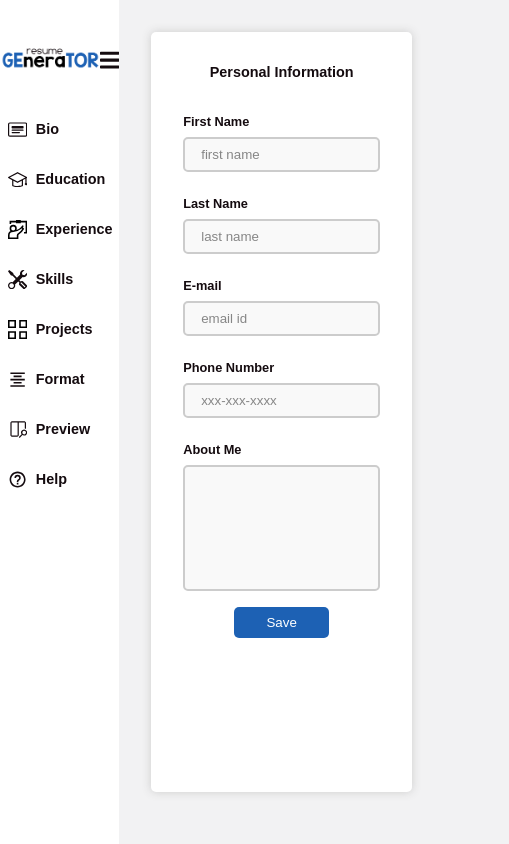
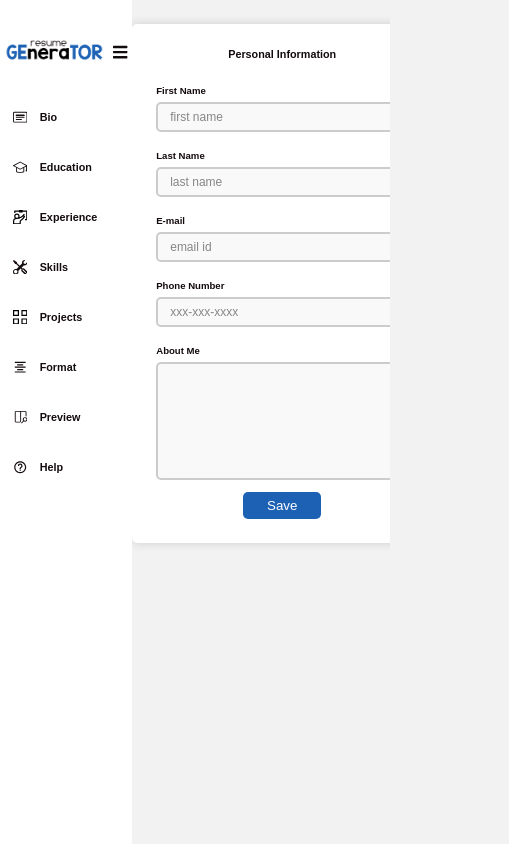
Before and after one commit to iamMadhanMohan/resume-generator, a React (Create React App) app: page / in a window 390 px wide. Shown: the whole page, 509 px wide, since content can reach past the window. Built offline with nearby package versions, Linux system fonts and the light colour scheme.

Commit message:
added responsive css

```diff
--- a/src/App.css
+++ b/src/App.css
@@ -1,10 +1,11 @@
 .App {
   display: flex;
+  height: 100vh;
 }
 
 .Routes {
   width: 100%;
-  min-height: 100vh;
+  overflow-y: scroll;
 }
 
 .Routes-sub-div {
@@ -214,6 +215,8 @@ select:focus {
   align-content: start;
   margin-top: 1rem;
   width: 100%;
+  height: 100vh;
+  overflow-y: scroll;
 }
 
 .sub-div {
@@ -326,14 +329,11 @@ select:focus {
 .SkillsInfo {
   width: 70%;
   margin: 2rem 2rem 2rem 0;
-  /* border: 2px solid #ccc; */
   border-radius: 5px;
   padding: 1rem;
   display: flex;
   align-content: start;
-
   flex-wrap: wrap;
-  /* box-shadow: 0 0 10px #ccc; */
 }
 
 .SkillsInfo .each-skill-div {
@@ -341,7 +341,6 @@ select:focus {
   margin: 1rem;
   background-color: var(--light-blue-bg);
   border-radius: 5px;
-
   display: flex;
   align-items: center;
 }
@@ -364,3 +363,59 @@ select:focus {
 }
 
 /* media queires */
+
+@media (max-width: 650px) {
+  :root {
+    font-size: 12px;
+  }
+
+  .Routes-sub-div {
+    display: flex;
+    flex-direction: column;
+  }
+
+  .Bio,
+  .Education,
+  .Experience,
+  .Skills,
+  .Projects {
+    padding: 1rem;
+    margin: 2rem auto;
+    background-color: var(--second-bg-color);
+    border-radius: 5px;
+    box-shadow: 0 0 10px #ccc;
+    font-family: sans-serif;
+    width: 300px;
+    height: fit-content;
+  }
+
+  .info-div {
+    margin-top: 1rem;
+    width: 100%;
+    height: 100vh;
+    overflow: hidden;
+  }
+
+  .BioInfo,
+  .EducationInfo,
+  .ExperienceInfo,
+  .ProjectInfo {
+    background-color: var(--light-blue-bg);
+    margin: 1rem auto;
+    border-radius: 5px;
+    padding: 1rem;
+    width: 300px;
+    height: fit-content;
+  }
+
+  form input {
+    font-size: 1rem;
+    height: 30px;
+    padding-left: 1rem;
+    border-radius: 5px;
+    border: 2px solid #ccc;
+    background-color: var(--form-bg-color);
+    margin: 0 0 1rem 0;
+    transition: all 0.25s;
+  }
+}
--- a/src/components/EducationSection.jsx
+++ b/src/components/EducationSection.jsx
@@ -3,7 +3,6 @@ import React from "react";
 const EducationSection = ({ education }) => {
   return (
     <div className="EducationSection">
-      <h3>Education</h3>
       <div className="sub-div">
         <h2>{education.educationLevel}</h2>
         <span>
--- a/src/components/ExperienceSection.jsx
+++ b/src/components/ExperienceSection.jsx
@@ -3,7 +3,6 @@ import React from "react";
 const ExperienceSection = ({ experience }) => {
   return (
     <div className="ExperienceSection">
-      <h3>Experience</h3>
       <div className="sub-div">
         <h2>
           {experience.role} | {experience.organization}
--- a/src/components/Preview.jsx
+++ b/src/components/Preview.jsx
@@ -31,16 +31,19 @@ const Preview = () => {
         <div className="Preview">
           <BioSection />
 
+          <h3>Experience</h3>
           {experience.map((obj, id) => (
             <ExperienceSection key={id} experience={obj} />
           ))}
 
+          <h3>Projects</h3>
           {project.map((obj, id) => (
             <ProjectSection key={id} project={obj} />
           ))}
 
           <SkillsSection />
 
+          <h3>Education</h3>
           {education.map((obj, id) => (
             <EducationSection key={id} education={obj} />
           ))}
--- a/src/components/ProjectSection.jsx
+++ b/src/components/ProjectSection.jsx
@@ -3,7 +3,6 @@ import React from "react";
 const ProjectSection = ({ project }) => {
   return (
     <div className="ProjectSection">
-      <h3>Projects</h3>
       <h2>{project.name}</h2>
       <p>{project.description}</p>
       <span>Code : {project.codeLink}</span>
```
